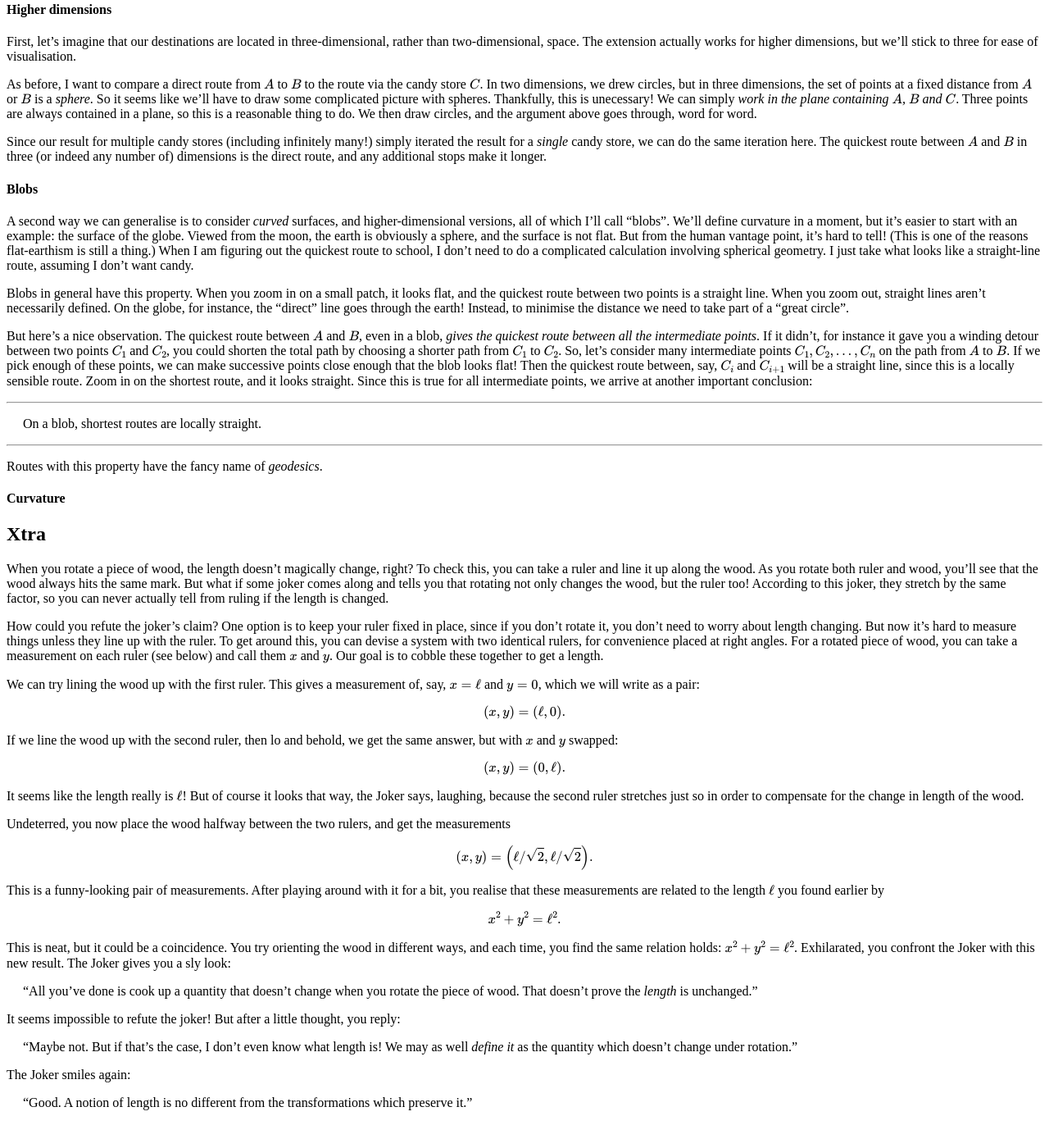
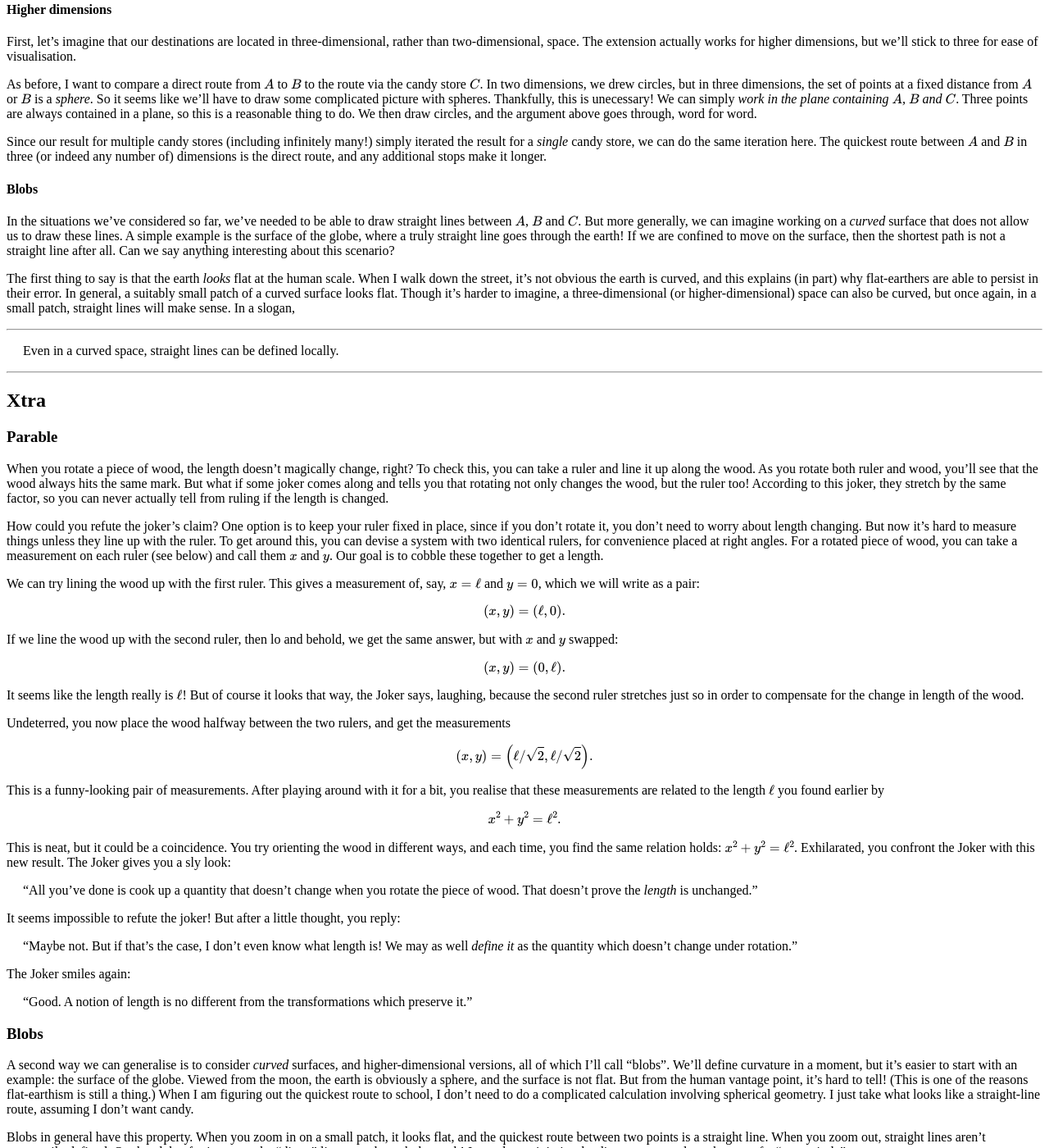
Before and after one commit to hapax/hapax.github.io, a Jekyll site: the page built from assets/maximal.md, in a window 1280 px wide and 1400 px high, scrolled down 2443 px. Shown: the whole window at 82% size. Built offline with Jekyll 4.4.1, drawn with Linux system fonts in a browser that asks for light colours; our own code applies the rules of GitHub Pages for plain Markdown files; formulas are drawn with MathJax 3; a script that is not in the unit is left out; before the commit the page ends 3813 px from its top, so only the background shows below that; some of the changed text lies outside the part shown.

Commit message:
Update maximal.md

```diff
--- a/assets/maximal.md
+++ b/assets/maximal.md
@@ -240,56 +240,38 @@
 
 #### Blobs
 
-A second way we can generalise is to consider *curved* surfaces, and
-higher-dimensional versions, all of which I'll call "blobs".
-We'll define curvature in a moment, but it's easier to start with an
-example: the surface of the globe.
-Viewed from the moon, the earth is obviously a sphere, and the surface
-is not flat.
-But from the human vantage point, it's hard to tell!
-(This is one of the reasons flat-earthism is still a thing.)
-When I am figuring out the quickest route to school, I don't need to
-do a complicated calculation involving spherical geometry.
-I just take what looks like a straight-line route, assuming I don't want
-candy.
+In the situations we've considered so far, we've needed to be able to
+draw straight lines between $A$, $B$ and $C$.
+But more generally, we can imagine working on a *curved* surface that
+does not allow us to draw these lines.
+A simple example is the surface of the globe, where a truly straight
+line goes through the earth!
+If we are confined to move on the surface, then the shortest path is
+not a straight line after all.
+Can we say anything interesting about this scenario?
 
-Blobs in general have this property.
-When you zoom in on a small patch, it looks flat, and the quickest
-route between two points is a straight line.
-When you zoom out, straight lines aren't necessarily defined.
-On the globe, for instance, the "direct" line goes through the earth!
-Instead, to minimise the distance we need to take part of a "great
-circle".
-
-But here's a nice observation.
-The quickest route between $A$ and $B$, even in a blob, *gives the
-quickest route between all the intermediate points*.
-If it didn't, for instance it gave you a winding detour between two
-points $C_1$ and $C_2$, you could shorten the total path by choosing a
-shorter path from $C_1$ to $C_2$.
-So, let's consider many intermediate points $C_1, C_2, \ldots, C_n$ on
-the path from $A$ to $B$.
-If we pick enough of these points, we can make successive points close
-enough that the blob looks flat!
-Then the quickest route between, say, $C_i$ and $C_{i+1}$ will be a
-straight line, since this is a locally sensible route.
-Zoom in on the shortest route, and it looks straight.
-Since this is true for all intermediate points, we arrive at another
-important conclusion:
+The first thing to say is that the earth *looks* flat at the human
+scale.
+When I walk down the street, it's not obvious the earth is curved, and
+this explains (in part) why flat-earthers are able to persist in their
+error.
+In general, a suitably small patch of a curved surface looks flat.
+Though it's harder to imagine, a three-dimensional (or
+higher-dimensional) space can also be curved, but once again, in a
+small patch, straight lines will make sense.
+In a slogan,
 
 ---
 
 <span style="padding-left: 20px; display:block">
-On a blob, shortest routes are locally straight.
+Even in a curved space, straight lines can be defined locally.
 </span>
 
 ---
 
-Routes with this property have the fancy name of *geodesics*.
+## Xtra
 
-#### Curvature
-
-## Xtra
+### Parable
 
 When you rotate a piece of wood, the length doesn't magically change,
 right?
@@ -370,3 +352,52 @@
 <span style="padding-left: 20px; display:block">
 "Good. A notion of length is no different from the transformations which preserve it."
 </span>
+
+### Blobs
+
+A second way we can generalise is to consider *curved* surfaces, and
+higher-dimensional versions, all of which I'll call "blobs".
+We'll define curvature in a moment, but it's easier to start with an
+example: the surface of the globe.
+Viewed from the moon, the earth is obviously a sphere, and the surface
+is not flat.
+But from the human vantage point, it's hard to tell!
+(This is one of the reasons flat-earthism is still a thing.)
+When I am figuring out the quickest route to school, I don't need to
+do a complicated calculation involving spherical geometry.
+I just take what looks like a straight-line route, assuming I don't want
+candy.
+
+Blobs in general have this property.
+When you zoom in on a small patch, it looks flat, and the quickest
+route between two points is a straight line.
+When you zoom out, straight lines aren't necessarily defined.
+On the globe, for instance, the "direct" line goes through the earth!
+Instead, to minimise the distance we need to take part of a "great
+circle".
+
+But here's a nice observation.
+The quickest route between $A$ and $B$, even in a blob, *gives the
+quickest route between all the intermediate points*.
+If it didn't, for instance it gave you a winding detour between two
+points $C_1$ and $C_2$, you could shorten the total path by choosing a
+shorter path from $C_1$ to $C_2$.
+So, let's consider many intermediate points $C_1, C_2, \ldots, C_n$ on
+the path from $A$ to $B$.
+If we pick enough of these points, we can make successive points close
+enough that the blob looks flat!
+Then the quickest route between, say, $C_i$ and $C_{i+1}$ will be a
+straight line, since this is a locally sensible route.
+Zoom in on the shortest route, and it looks straight.
+Since this is true for all intermediate points, we arrive at another
+important conclusion:
+
+---
+
+<span style="padding-left: 20px; display:block">
+On a blob, shortest routes are locally straight.
+</span>
+
+---
+
+Routes with this property have the fancy name of *geodesics*.
```
